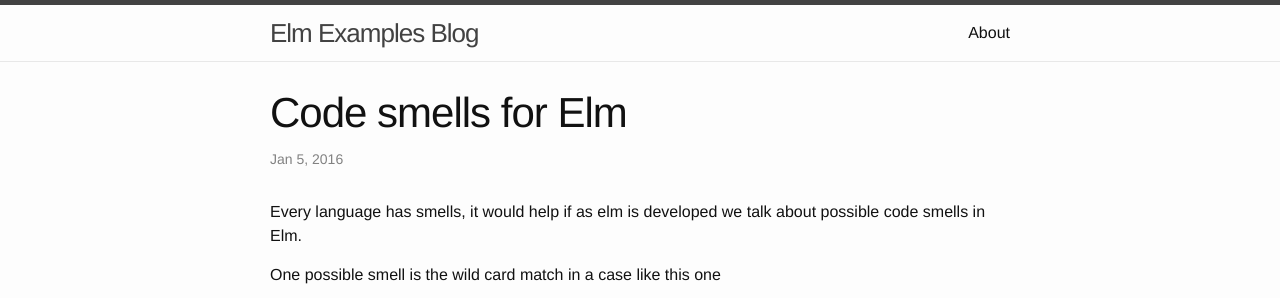
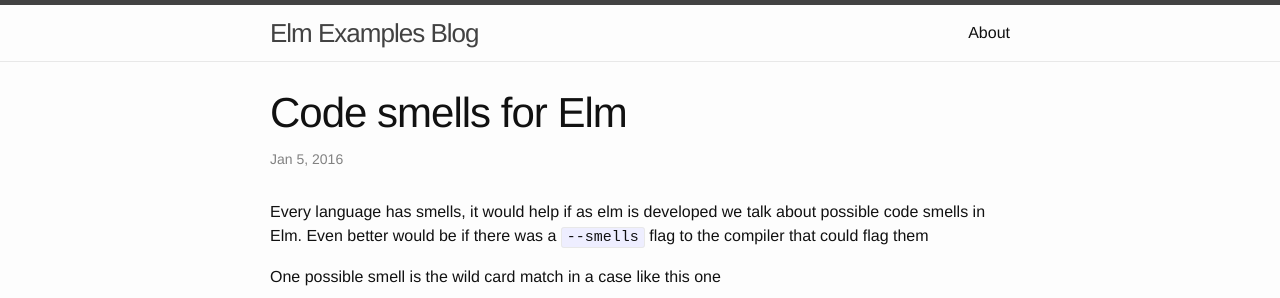
Before and after one commit to zkessin/elm-examples-blog, a Jekyll site: the page built from _posts/2016-01-06-elm-smells.markdown, in a window 1280 px wide, cut to the strip 0-298 px from the top of the page. Built offline with Jekyll 4.4.1, drawn with Linux system fonts in a browser that asks for light colours; comment, search, counter and statistics services are not loaded.

Commit message:
added compiler flag idea

```diff
--- a/_posts/2016-01-06-elm-smells.markdown
+++ b/_posts/2016-01-06-elm-smells.markdown
@@ -5,7 +5,9 @@ date:   2016-01-05 14:50:00
 categories: smells
 ---
 
-Every language has smells, it would help if as elm is developed we talk about possible code smells in Elm.
+Every language has smells, it would help if as elm is developed we
+talk about possible code smells in Elm. Even better would be if there
+was a `--smells` flag to the compiler that could flag them
 
 
 One possible smell is the wild card match in a case like this one
```
